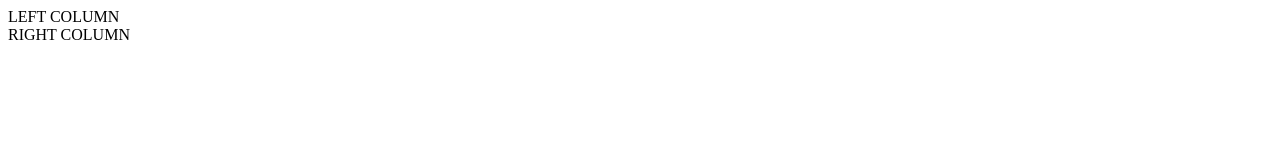
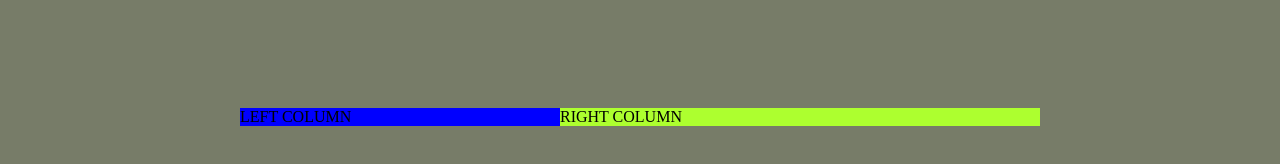
Before and after one commit to LidijaMK/Login-page, a plain HTML site: page index.html in a window 1280 px wide. Drawn offline with Linux system fonts and the light colour scheme.

Commit message:
Classes and style

```diff
--- a/css/main.css
+++ b/css/main.css
@@ -0,0 +1,24 @@
+body {
+    background-color: #777C68;
+}
+
+.container {
+    display: inline-block;
+    width: 800px;
+    margin-left: calc( (100% - 800px) / 2);
+    margin-top: 100px;
+
+}
+
+.left-column {
+    width: 40%;
+    float: left;
+    background-color: blue;
+
+}
+.right-column {
+    width: 60%;
+    float: left;
+    background-color: greenyellow;
+
+}
--- a/index.html
+++ b/index.html
@@ -10,12 +10,12 @@
 </head>
 
 <body>
-    <main>
-        <div>
+    <main class="container">
+        <div class="left-column">
            LEFT COLUMN
         </div>
-        <div>
-            RIGHT COLUMN
+        <div class="right-column">
+           RIGHT COLUMN
         </div>
     </main>
 </body>
```
